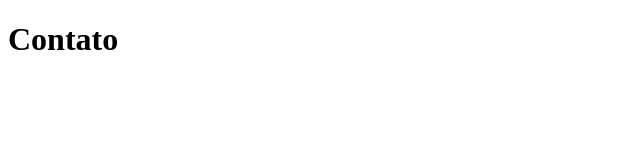
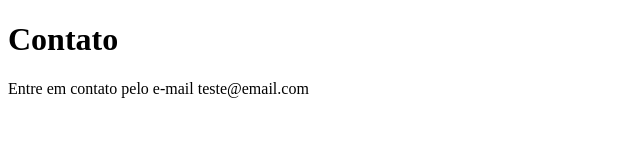
Before and after one commit to Lucas-Gusso/Sistema-teste, a plain HTML site: page contato.html in a window 1280 px wide. Shown: the whole page, without its empty margins (0-640 px from the left). Drawn offline with Linux system fonts and the light colour scheme.

Commit message:
adicionando o email de contato

```diff
--- a/contato.html
+++ b/contato.html
@@ -9,5 +9,7 @@
 <body>
     <h1>Contato</h1>
 
+    <p>Entre em contato pelo e-mail teste@email.com</p>
+
 </body>
 </html>
```
